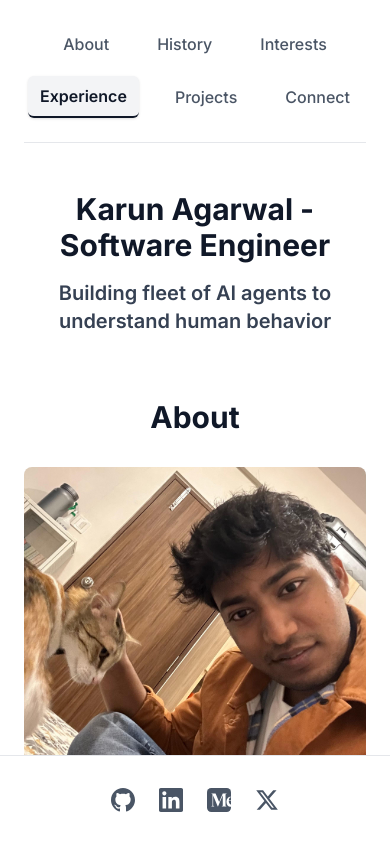
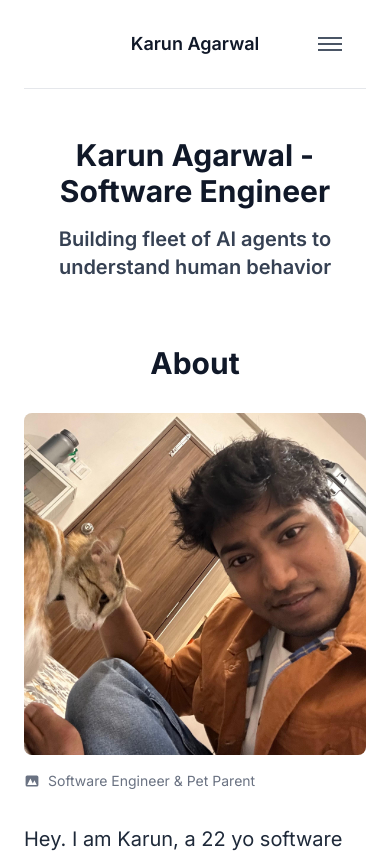
Before and after one commit to singhalkarun/singhalkarun.com, a Next.js app: page / in a window 390 px wide. Shown: the top 853 px of the page. Built offline with nearby package versions, Linux system fonts and the light colour scheme.

Commit message:
mobile ui improvements

```diff
--- a/app/components/Footer.tsx
+++ b/app/components/Footer.tsx
@@ -1,6 +1,6 @@
 export default function Footer() {
   return (
-    <footer className="fixed bottom-0 left-0 right-0 bg-white z-10">
+    <footer className="md:fixed md:bottom-0 md:left-0 md:right-0 bg-white z-10">
       <div className="max-w-4xl mx-auto px-6 py-8 border-t border-gray-200">
         <div className="flex justify-center">
           <div className="flex items-center space-x-6">
--- /dev/null
+++ b/app/components/HamburgerButton.tsx
@@ -0,0 +1,35 @@
+"use client";
+
+interface HamburgerButtonProps {
+  isOpen: boolean;
+  onClick: () => void;
+}
+
+export default function HamburgerButton({ isOpen, onClick }: HamburgerButtonProps) {
+  return (
+    <button
+      onClick={onClick}
+      className="p-2 rounded-md hover:bg-gray-100 transition-colors duration-200 focus:outline-none focus:ring-2 focus:ring-gray-500"
+      aria-label={isOpen ? "Close menu" : "Open menu"}
+      aria-expanded={isOpen}
+    >
+      <div className="w-6 h-6 flex flex-col justify-center space-y-1">
+        <span
+          className={`block h-0.5 bg-gray-600 transition-all duration-300 ${
+            isOpen ? 'rotate-45 translate-y-1.5' : ''
+          }`}
+        />
+        <span
+          className={`block h-0.5 bg-gray-600 transition-all duration-300 ${
+            isOpen ? 'opacity-0' : ''
+          }`}
+        />
+        <span
+          className={`block h-0.5 bg-gray-600 transition-all duration-300 ${
+            isOpen ? '-rotate-45 -translate-y-1.5' : ''
+          }`}
+        />
+      </div>
+    </button>
+  );
+}
--- a/app/components/Header.tsx
+++ b/app/components/Header.tsx
@@ -1,6 +1,8 @@
 "use client";
 
 import { useState, useEffect } from 'react';
+import SideDrawer from './SideDrawer';
+import HamburgerButton from './HamburgerButton';
 
 interface NavButtonProps {
   sectionId: string;
@@ -31,6 +33,7 @@ function NavButton({ sectionId, label, isActive, size = "lg", onClick }: NavButt
 export default function Header() {
   const [currentPage, setCurrentPage] = useState<"about" | "history" | "interests" | "experience" | "projects" | "connect">("about");
   const [isScrolling, setIsScrolling] = useState(false);
+  const [isDrawerOpen, setIsDrawerOpen] = useState(false);
 
   const scrollToSection = (sectionId: string) => {
     // Immediately update the active state when clicked
@@ -92,6 +95,7 @@ export default function Header() {
   }, [navItems, isScrolling]);
 
   return (
+    <>
       <header className="sticky top-0 z-50 bg-white border-b border-gray-200 pt-6 pb-6 mb-12">
         {/* Desktop Navigation */}
         <nav className="hidden md:flex justify-center space-x-8 lg:space-x-12">
@@ -106,36 +110,27 @@ export default function Header() {
           ))}
         </nav>
 
-        {/* Mobile Navigation - 2 Lines */}
-        <nav className="md:hidden">
-          {/* First line: About, History, Interests */}
-          <div className="flex justify-center space-x-6 mb-3">
-            {navItems.slice(0, 3).map((item) => (
-              <NavButton
-                key={item.id}
-                sectionId={item.id}
-                label={item.label}
-                isActive={currentPage === item.id}
-                size="base"
-                onClick={scrollToSection}
+        {/* Mobile Navigation - Hamburger Menu */}
+        <div className="md:hidden flex justify-between items-center px-4">
+          <div className="flex-1" /> {/* Spacer */}
+          <h1 className="text-lg font-semibold text-gray-900">Karun Agarwal</h1>
+          <div className="flex-1 flex justify-end">
+            <HamburgerButton
+              isOpen={isDrawerOpen}
+              onClick={() => setIsDrawerOpen(!isDrawerOpen)}
             />
-            ))}
           </div>
+        </div>
+      </header>
 
-          {/* Second line: Experience, Projects, Connect */}
-          <div className="flex justify-center space-x-6">
-            {navItems.slice(3).map((item) => (
-              <NavButton
-                key={item.id}
-                sectionId={item.id}
-                label={item.label}
-                isActive={currentPage === item.id}
-                size="base"
-                onClick={scrollToSection}
+      {/* Side Drawer */}
+      <SideDrawer
+        isOpen={isDrawerOpen}
+        onClose={() => setIsDrawerOpen(false)}
+        navItems={navItems}
+        currentPage={currentPage}
+        onNavigate={scrollToSection}
       />
-            ))}
-          </div>
-        </nav>
-      </header>
+    </>
   );
 }
--- /dev/null
+++ b/app/components/SideDrawer.tsx
@@ -0,0 +1,92 @@
+"use client";
+
+import { useEffect } from 'react';
+
+interface SideDrawerProps {
+  isOpen: boolean;
+  onClose: () => void;
+  navItems: { id: string; label: string }[];
+  currentPage: string;
+  onNavigate: (sectionId: string) => void;
+}
+
+export default function SideDrawer({ isOpen, onClose, navItems, currentPage, onNavigate }: SideDrawerProps) {
+  // Handle body scroll lock when drawer is open
+  useEffect(() => {
+    if (isOpen) {
+      document.body.style.overflow = 'hidden';
+    } else {
+      document.body.style.overflow = 'unset';
+    }
+
+    // Cleanup on unmount
+    return () => {
+      document.body.style.overflow = 'unset';
+    };
+  }, [isOpen]);
+
+  // Handle escape key
+  useEffect(() => {
+    const handleEscape = (e: KeyboardEvent) => {
+      if (e.key === 'Escape' && isOpen) {
+        onClose();
+      }
+    };
+
+    document.addEventListener('keydown', handleEscape);
+    return () => document.removeEventListener('keydown', handleEscape);
+  }, [isOpen, onClose]);
+
+  const handleNavigate = (sectionId: string) => {
+    onNavigate(sectionId);
+    onClose();
+  };
+
+  if (!isOpen) return null;
+
+  return (
+    <>
+      {/* Backdrop */}
+      <div
+        className="fixed inset-0 backdrop-blur-sm z-40 transition-all duration-300"
+        onClick={onClose}
+        aria-hidden="true"
+      />
+
+      {/* Drawer */}
+      <div
+        className={`fixed top-0 right-0 h-full w-80 bg-white shadow-xl z-50 transform transition-transform duration-300 ease-in-out ${
+          isOpen ? 'translate-x-0' : 'translate-x-full'
+        }`}
+        role="dialog"
+        aria-modal="true"
+        aria-label="Navigation menu"
+      >
+        {/* Header */}
+        <div className="p-6 border-b border-gray-200">
+          <h2 className="text-xl font-semibold text-gray-900">Menu</h2>
+        </div>
+
+        {/* Navigation Items */}
+        <nav className="py-6">
+          <ul className="space-y-2">
+            {navItems.map((item) => (
+              <li key={item.id}>
+                <button
+                  onClick={() => handleNavigate(item.id)}
+                  className={`w-full text-left px-6 py-4 text-lg font-medium transition-all duration-200 ${
+                    currentPage === item.id
+                      ? 'text-gray-900 bg-gray-100 border-l-4 border-gray-900 font-semibold'
+                      : 'text-gray-600 hover:text-gray-900 hover:bg-gray-50'
+                  }`}
+                >
+                  {item.label}
+                </button>
+              </li>
+            ))}
+          </ul>
+        </nav>
+      </div>
+    </>
+  );
+}
--- a/app/page.tsx
+++ b/app/page.tsx
@@ -154,7 +154,7 @@ export default function Home() {
   return (
     <div className="min-h-screen bg-white flex flex-col">
       <div className="flex-1">
-        <div className="max-w-4xl mx-auto px-6 pb-12 pb-32">
+        <div className="max-w-4xl mx-auto px-6 pb-12 md:pb-32">
           <Header />
 
           {/* Main H1 for SEO */}
```
Lines whose indentation alone changed are shown as unchanged.
